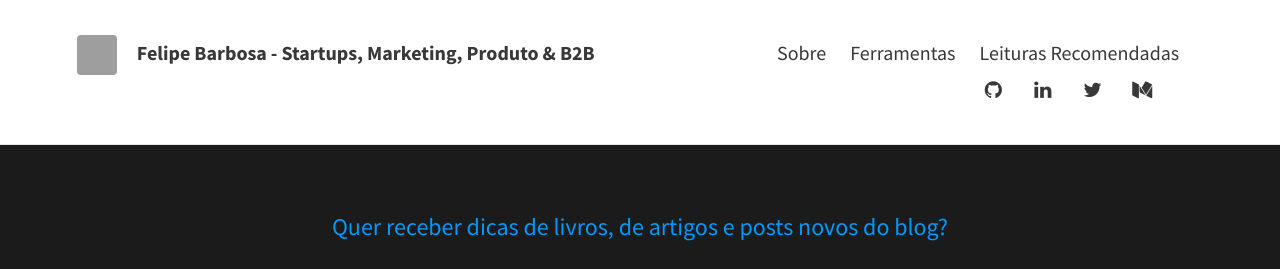
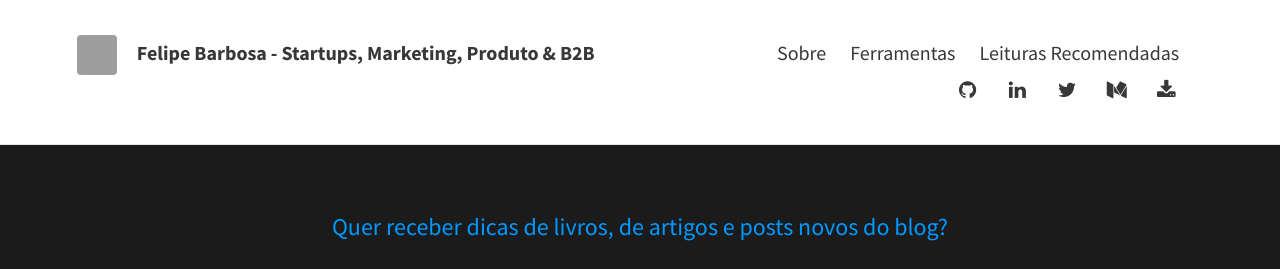
Before and after one commit to felipecbarbosa/felipecbarbosa.github.io, a Jekyll site: the page built from index.html, in a window 1280 px wide. Shown: the top 269 px of the page. Built offline with Jekyll 4.4.1, drawn with Linux system fonts in a browser that asks for light colours; the list of posts is cut into pages by our own code; comment, search, counter and statistics services are not loaded; grey boxes are pictures that could not be loaded.

Commit message:
Changed icon cv to download

```diff
--- a/_includes/icons.html
+++ b/_includes/icons.html
@@ -153,7 +153,7 @@
 {% if site.theme_settings.cv %}
 <li>
 	<a href="https://felipebarbosa.me/files/{{ site.theme_settings.cv }}" title="{{ site.theme_settings.str_download }} CV">
-		<i class="fas fa-fw fa-file-pdf"></i>
+		<i class="fa fa-fw fa-download"></i>
 	</a>
 </li>
 {% endif %}
```
